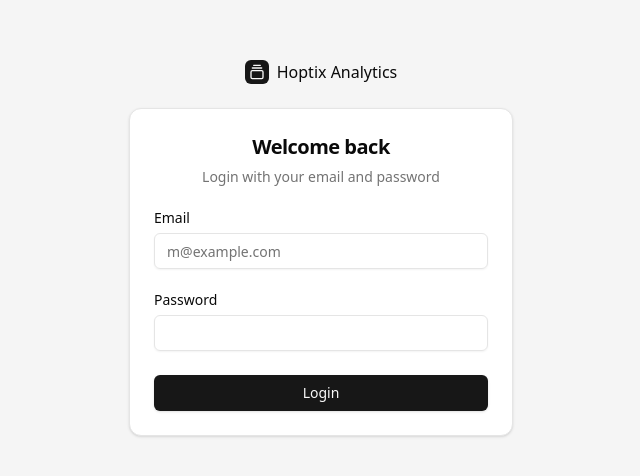
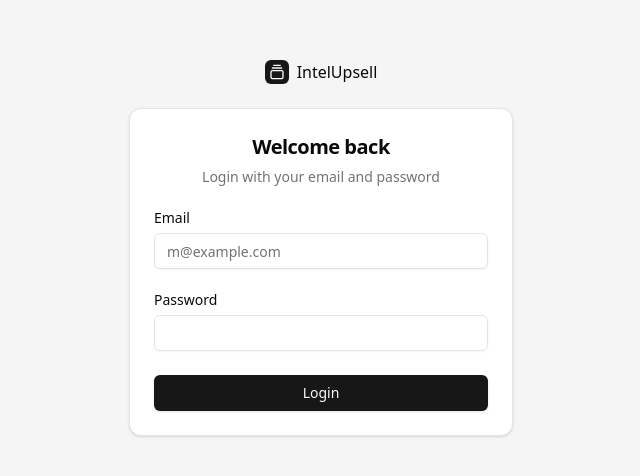
Before and after one commit to hoptix/hoptix, a Next.js app in the folder frontend/: page /login in a window 1280 px wide. Shown: the part 152-628 px from the top of the page, without its empty margins (319-959 px from the left). Built offline with nearby package versions, Linux system fonts and the light colour scheme; no server answers.

Commit message:
hoptix -> IntelUpsell

```diff
--- a/frontend/app/layout.tsx
+++ b/frontend/app/layout.tsx
@@ -4,8 +4,8 @@ import { Providers } from '@/components/providers'
 import { GlobalLayout } from '@/components/global-layout'
 
 export const metadata: Metadata = {
-  title: 'Analytics Dashboard',
-  description: 'Analytics Dashboard Application',
+  title: 'IntelUpsell',
+  description: 'IntelUpsell Analytics Dashboard Application',
 }
 
 export default function RootLayout({
--- a/frontend/app/login/page.tsx
+++ b/frontend/app/login/page.tsx
@@ -11,7 +11,7 @@ export default function LoginPage() {
             <div className="flex h-6 w-6 items-center justify-center rounded-md bg-primary text-primary-foreground">
               <GalleryVerticalEnd className="size-4" />
             </div>
-            Hoptix Analytics
+            IntelUpsell
           </a>
           <LoginForm />
         </div>
--- a/frontend/lib/token-storage.ts
+++ b/frontend/lib/token-storage.ts
@@ -3,7 +3,7 @@
  * and decoding JWTs for expiry information
  */
 
-const REFRESH_TOKEN_KEY = 'hoptix_refresh_token'
+const REFRESH_TOKEN_KEY = 'intelupsell_refresh_token'
 
 /**
  * Save refresh token to sessionStorage
```
Also changed, not shown: 1 other file (tests, documents, lock files or other folders).
